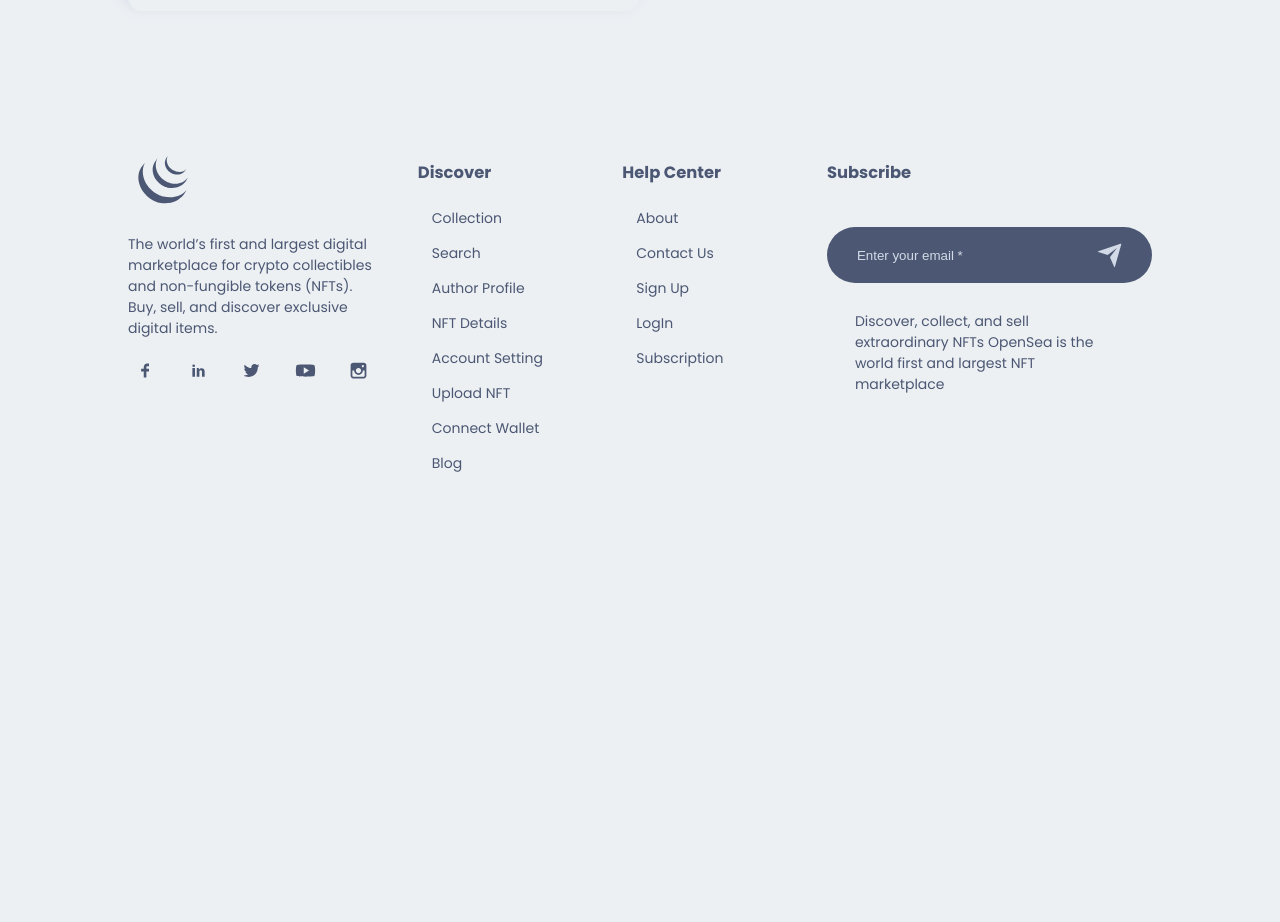
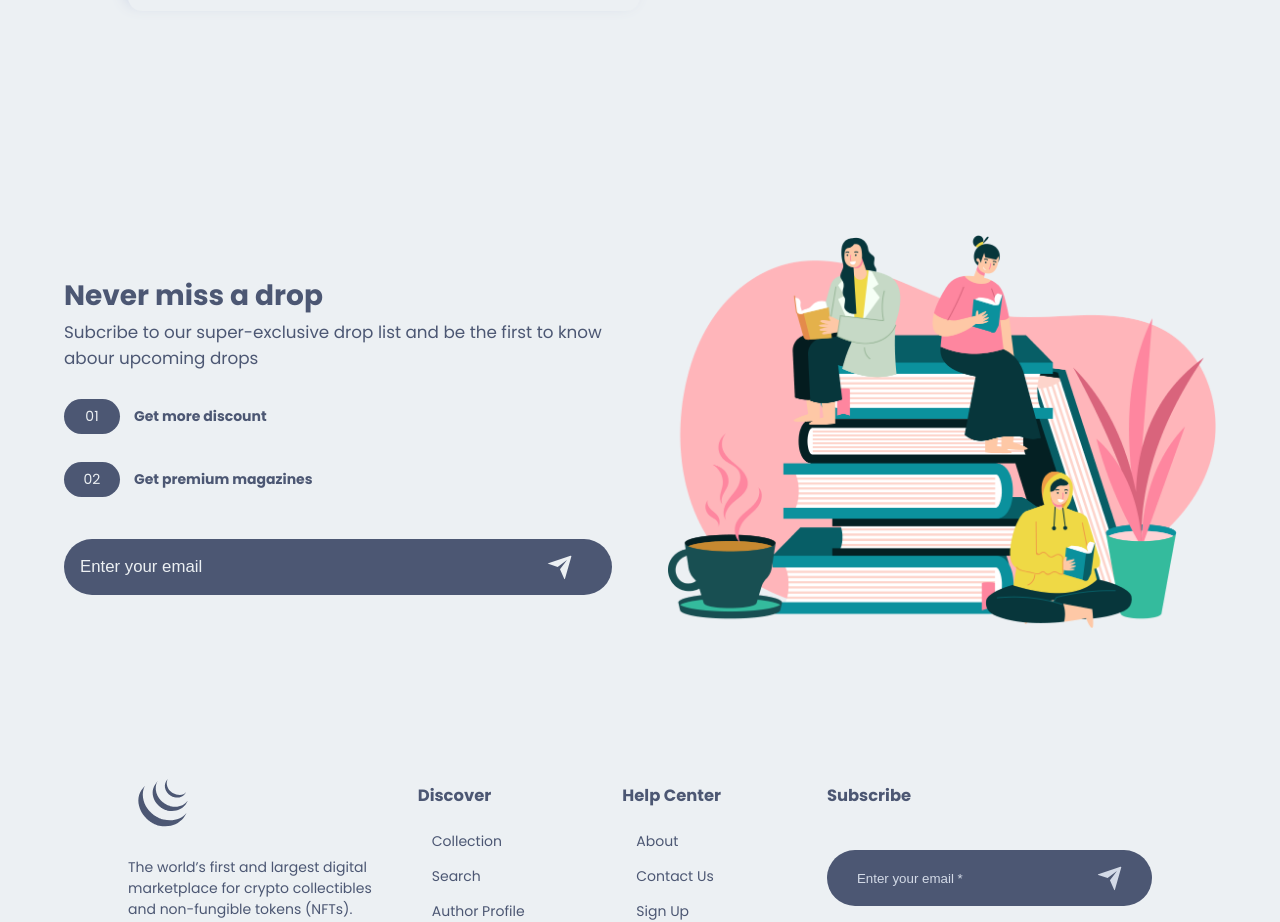
Before and after one commit to gregory-pet-projects/-marketplace-nft-frontend, a Next.js app: page / in a window 1280 px wide. Shown: the part 1920-2842 px from the top of the page. Before the commit the page ends 2422 px from the top, so only its background shows below. Built offline with nearby package versions, Linux system fonts and the light colour scheme.

Commit message:
created subscribe component

```diff
--- /dev/null
+++ b/components/Subscribe/Subscribe.jsx
@@ -0,0 +1,43 @@
+import React from "react";
+import { RiSendPlaneFill } from "react-icons/ri";
+import Image from "next/image";
+
+//INTERNAL IMPORT
+import Style from "./Subscribe.module.css";
+import images from "../../img";
+
+const Subscribe = () => {
+  return (
+    <div className={Style.subscribe}>
+      <div className={Style.subscribe_box}>
+        <div className={Style.subscribe_box_left}>
+          <h2>Never miss a drop</h2>
+          <p>
+            Subcribe to our super-exclusive drop list and be the first to know
+            abour upcoming drops
+          </p>
+          <div className={Style.subscribe_box_left_box}>
+            <span>01</span>
+            <small>Get more discount</small>
+          </div>
+
+          <div className={Style.subscribe_box_left_box}>
+            <span>02</span>
+            <small>Get premium magazines</small>
+          </div>
+
+          <div className={Style.subscribe_box_left_input}>
+            <input type="email" placeholder="Enter your email" />
+            <RiSendPlaneFill className={Style.subscribe_box_left_input_icon} />
+          </div>
+        </div>
+
+        <div className={Style.subscribe_box_right}>
+          <Image src={images.update} alt="get update" />
+        </div>
+      </div>
+    </div>
+  );
+};
+
+export default Subscribe;
--- /dev/null
+++ b/components/Subscribe/Subscribe.module.css
@@ -0,0 +1,112 @@
+
+
+.subscribe{
+    width: 100%;
+}
+
+.subscribe_box{
+    width: 80%;
+    margin: 0 auto;
+    padding:  8rem 0;
+
+    display: grid;
+    grid-template-columns: 1.5fr 2fr;
+    align-items: center;
+}
+
+.subscribe_box_left h2{
+    font-size: 3rem;
+    line-height: 0;
+}
+
+.subscribe_box p{
+    font-size: 1.2rem;
+}
+
+.subscribe_box_left_box{
+    display: flex;
+    align-items: center;
+    gap: 1rem;
+    margin-top: 2rem;
+}
+
+.subscribe_box_left_box small{
+    font-size: 1rem;
+    font-weight: 700;
+}
+
+.subscribe_box_left_box span{
+    background-color: var(--icons-color);
+    color: var(--main-bg-color);
+    padding: .5rem 1rem;
+    border-radius: 2rem;
+    width: 4rem;
+    text-align: center;
+}
+
+.subscribe_box_left_input{
+    margin-top: 3rem;
+    padding: 2rem;
+    width: 80%;
+    border-radius: 4rem;
+    background-color: var(--icons-color);
+    color: var(--main-bg-color);
+
+    display: flex;
+    align-items: center;
+}
+
+.subscribe_box_left_input input{
+    background-color: transparent;
+    border: 0;
+    outline: none;
+    width: 90%;
+    color: var(--main-bg-color);
+    font-size: 1.2rem;
+}
+
+.subscribe_box_left_input input::placeholder{
+    color: var(--main-bg-color);
+    font-size: 1.2rem;
+}
+
+.subscribe_box_left_input_icon{
+    font-size: 2rem;
+}
+.subscribe_box_right img{
+    width: 100%;
+    height: auto;
+}
+
+@media screen and (min-device-width: 320px) and (max-device-width: 768px){
+    .subscribe_box{
+        width: 90%;
+        grid-template-columns: 1fr;
+        gap: 4rem;
+    }
+    .subscribe_box_left_input{
+        width: 100%;
+        padding: 1rem;
+    }
+
+    .subscribe_box_left h2{
+        font-size: 2rem;
+    }
+}
+
+@media screen and (min-device-width: 768px) and (max-device-width: 1024px){
+    .subscribe_box{
+        width: 90%;
+        grid-template-columns: repeat(2, 1fr);
+        gap: 4rem;
+    }
+
+    .subscribe_box_left_input{
+        width: 100%;
+        padding: 1rem;
+    }
+
+    .subscribe_box_left h2{
+        font-size: 2rem;
+    }
+}
--- a/components/componentsIndex.js
+++ b/components/componentsIndex.js
@@ -4,5 +4,14 @@
 import HeroSection from "./HeroSection/HeroSection";
 import Service from "./Service/Service";
 import BigNFTSilder from "./BigNFTSilder/BigNFTSilder";
+import Subscribe from "./Subscribe/Subscribe";
 
-export { Button, Footer, NavBar, HeroSection, Service, BigNFTSilder };
+export {
+  Button,
+  Footer,
+  NavBar,
+  HeroSection,
+  Service,
+  BigNFTSilder,
+  Subscribe,
+};
--- a/pages/index.js
+++ b/pages/index.js
@@ -3,6 +3,7 @@
   BigNFTSilder,
   HeroSection,
   Service,
+  Subscribe,
 } from "@/components/componentsIndex";
 const Home = () => {
   return (
@@ -10,6 +11,7 @@
       <HeroSection />
       <Service />
       <BigNFTSilder />
+      <Subscribe />
     </div>
   );
 };
```
